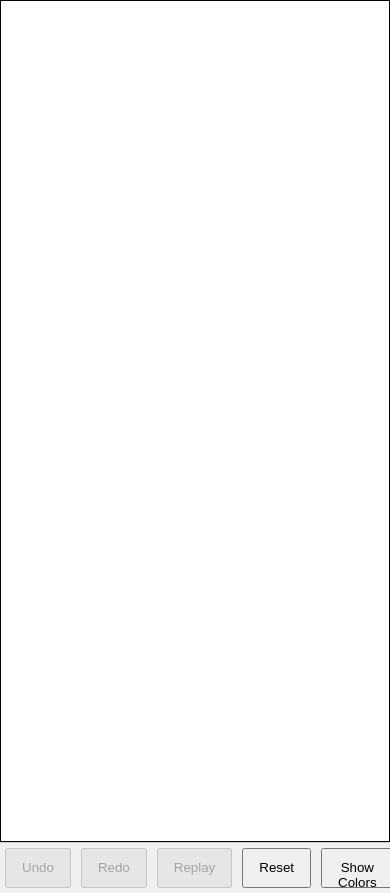
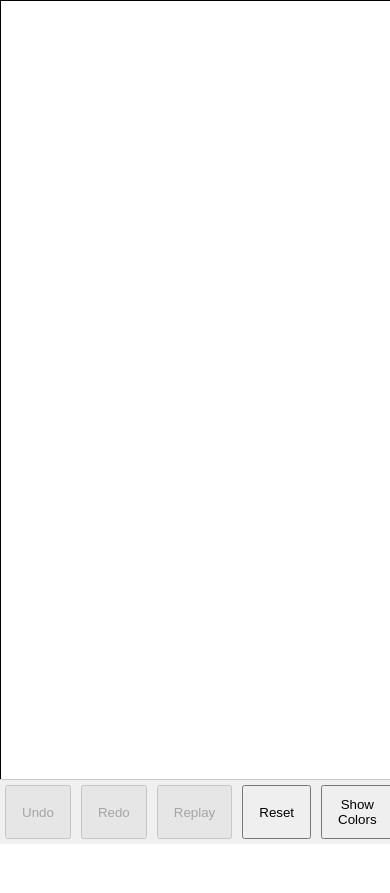
Before and after one commit to alearningapp/drawapp, a React (Create React App) app: page / in a window 390 px wide. After the commit the page ends 844 px from the top, so only its background shows below. Built offline with nearby package versions, Linux system fonts and the light colour scheme.

Commit message:
fix cant see button at mobile browser

```diff
--- a/src/Draw.css
+++ b/src/Draw.css
@@ -15,7 +15,11 @@
 .container {
   display: flex;
   flex-direction: column;
-  height: 100vh; /* Full height of the viewport */
+  position: absolute;
+  top:0;
+  bottom: 0;
+  right:0;
+  left:0;
 }
 
 .canvas {
@@ -28,7 +32,12 @@
 .button-container {
   display: flex;
   justify-content: space-around; /* Space buttons evenly */
-  height: 50px; /* Fixed height for the button container */
+  min-height: 50px; /* Fixed height for the button container */
   background-color: #f0f0f0; /* Optional background color */
   border-top: 1px solid #ccc; /* Optional top border */
 }
+.canvas-wrapper {
+  flex-grow: 1; /* Allow the canvas wrapper to grow and fill available space */
+  position: relative; /* Positioning context for the canvas */
+  overflow: hidden;
+}
--- a/src/Draw.js
+++ b/src/Draw.js
@@ -176,12 +176,15 @@ const Draw = () => {
 
   useEffect(() => {
   const canvas = canvasRef.current;
-    canvas.width = window.innerWidth;
-    canvas.height = window.innerHeight;
+  const wrapper = canvas.parentElement; // Get the parent wrapper
+
+  // Set canvas dimensions based on the wrapper's size
+  canvas.width = wrapper.clientWidth;
+  canvas.height = wrapper.clientHeight;
 
   const handleResize = () => {
-      canvas.width = window.innerWidth;
-      canvas.height = window.innerHeight;
+    canvas.width = wrapper.clientWidth;
+    canvas.height = wrapper.clientHeight;
     resetCanvas();
   };
 
@@ -205,6 +208,7 @@ const Draw = () => {
           <ColorPicker selectedColor={selectedColor} onChange={setSelectedColor} />
         </div>
       )}
+      <div className="canvas-wrapper">
         <canvas
           ref={canvasRef}
           className="canvas"
@@ -213,6 +217,7 @@ const Draw = () => {
           onMouseUp={stopDrawing}
           onMouseLeave={stopDrawing}
         />
+      </div>
       <div className="button-container">
         <button onClick={undo} disabled={history.length === 0}>Undo</button>
         <button onClick={redo} disabled={redoStack.length === 0}>Redo</button>
```
Lines whose indentation alone changed are shown as unchanged.
